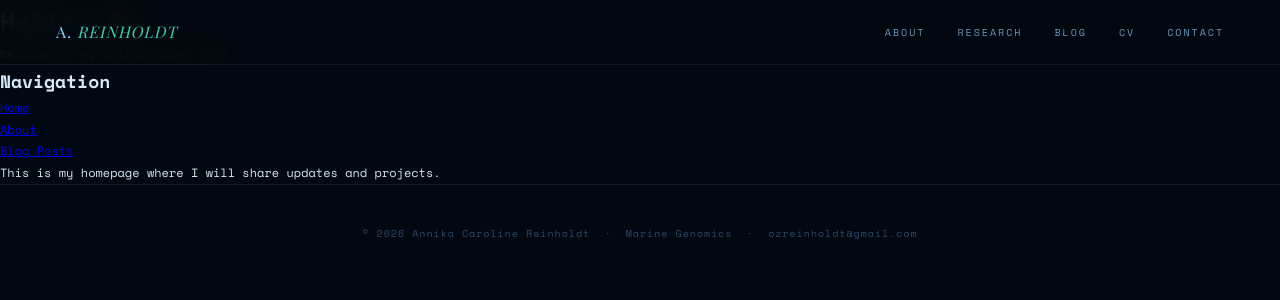
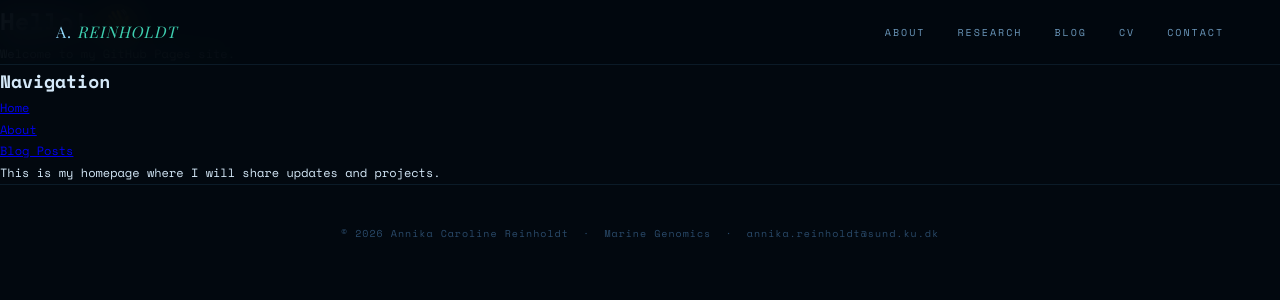
Before and after one commit to Areinholdt/Areinholdt.github.io, a Jekyll site: the page built from index.md, in a window 1280 px wide. Shown: the top 300 px of the page. Built offline with Jekyll 4.4.1, drawn with Linux system fonts in a browser that asks for light colours; some web fonts are replaced; our own code applies the rules of GitHub Pages for plain Markdown files.

Commit message:
Update default.html

```diff
--- a/_layouts/default.html
+++ b/_layouts/default.html
@@ -140,7 +140,7 @@
 <div id="particles"></div>
 
 <nav>
-  <a href="/" class="nav-logo">A. <em>Reinholdt</em></a>
+  <a href="/about" class="nav-logo">A. <em>Reinholdt</em></a>
   <ul>
     <li><a href="/about">About</a></li>
     <li><a href="/research">Research</a></li>
@@ -154,7 +154,7 @@
 
 <footer>
   <p>© {{ 'now' | date: "%Y" }} Annika Caroline Reinholdt &nbsp;·&nbsp; Marine Genomics &nbsp;·&nbsp;
-  <a href="mailto:ozreinholdt@gmail.com">ozreinholdt@gmail.com</a></p>
+  <a href="mailto:annika.reinholdt@sund.ku.dk">annika.reinholdt@sund.ku.dk</a></p>
 </footer>
 
 <script>
```
